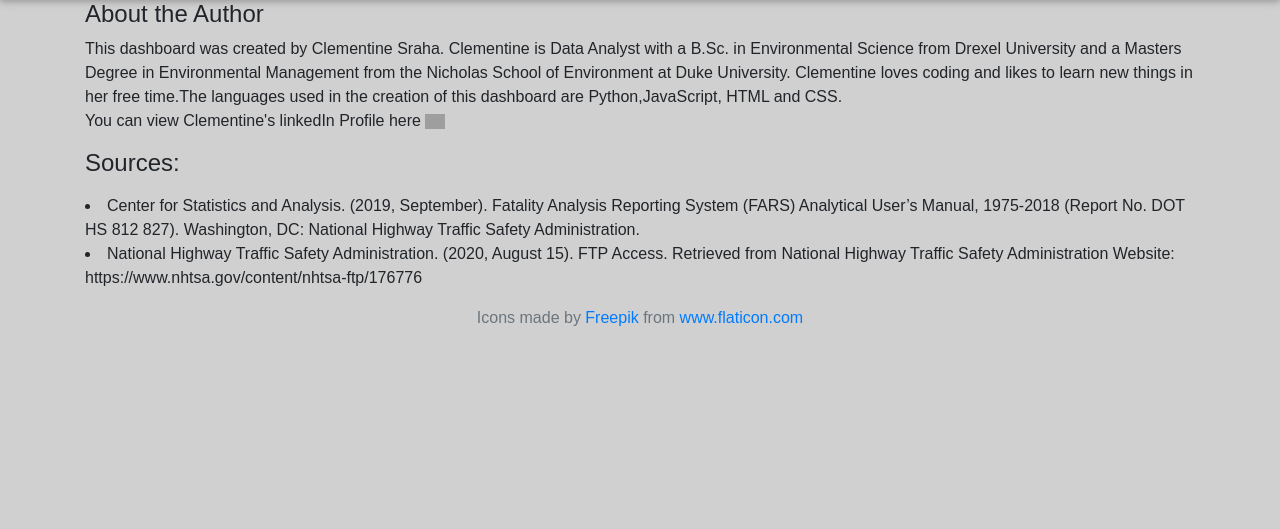
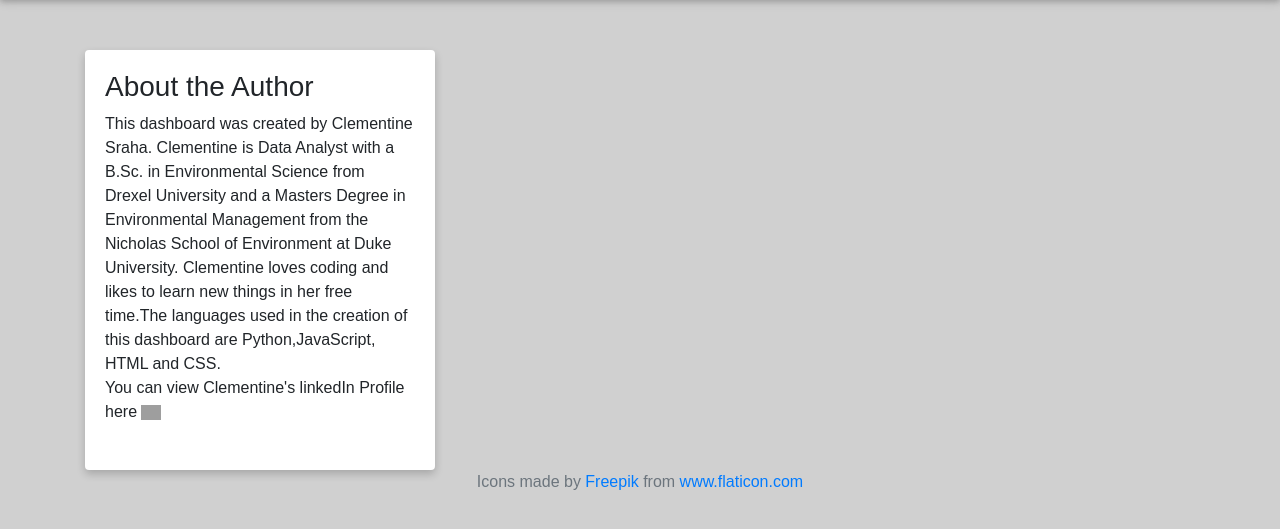
Before and after one commit to clemiblac/Fatal_Accidents, a Flask app: page /about in a window 1280 px wide. Shown: the part 76-605 px from the top of the page. Run offline with Flask 2, Linux system fonts and the light colour scheme; some libraries are stand-ins or nearby versions; grey boxes are pictures that could not be loaded.

Commit message:
changed graph sizing

```diff
--- a/static/css/style.css
+++ b/static/css/style.css
@@ -16,14 +16,51 @@
     margin-left:20px;
     margin-right:20px;
 }
+#bio{
+    margin-top: 50px;
+    padding-left:20px;
+    padding-right:20px;
+    padding-top:20px;
+    padding-bottom:30px;
+}
 
-#myMap{
-    margin-bottom:15px;
+#sources{
+    margin-top:50px;
+
+    padding-top:20px;
+    padding-left:20px;
+    width:1450px;
+    height:200px;
 }
+
+#time-of-day{
+    width:720px;
+    height:500px;
+    margin-right:5px;
+    margin-left:5px;
+}
+
 #gender-age{
-    width:450px;
+    width:720px;
     height:500px;
+    margin-right:5px;
+    margin-left:5px;
 
+}
+
+
+#light-weather{
+    width:720px;
+    height:500px;
+    margin-right:5px;
+    margin-left:5px;
+}
+
+#route{
+    width:720px;
+    height:500px;
+    margin-right:5px;
+    margin-left:5px;
 }
 #footnote{
     font-size:10px
--- a/templates/about.html
+++ b/templates/about.html
@@ -41,35 +41,30 @@
           </div>
       </div>
 </nav>
-  <div class="container">
-
-    <div>
-      <h4>About the Author</h4>
-      <p>This dashboard was created by Clementine Sraha. Clementine is Data Analyst with a B.Sc. in Environmental Science from
+  <div class="container ">
+    <div class="row">
+      <div class="col-4">
+          <div class="card" id="bio">
+              <h3 class="title">About the Author</h3>
+              <p>
+                  This dashboard was created by Clementine Sraha. Clementine is Data Analyst with a B.Sc. in Environmental Science from
                   Drexel University and a Masters Degree in Environmental Management from the Nicholas School of Environment at Duke
                   University. Clementine loves coding and likes to learn new things in her free time.The languages used in the creation
                   of this dashboard are Python,JavaScript, HTML and CSS. <br>
 
                   You can view Clementine's linkedIn Profile here
+
                   <a href="https://www.linkedin.com/in/clementine-sraha/">
                     <img  alt="clemiblac | LinkedIn" width="20px" src="https://cdn.jsdelivr.net/npm/simple-icons@v3/icons/linkedin.svg" />
                   </a>
 
               </p>
+
+          </div>
       </div>
 
-    <div>
-      <h4>Sources:</h4>
-      <p>
-        <li> Center for Statistics and Analysis. (2019, September). Fatality Analysis Reporting System (FARS) Analytical User’s
-         Manual, 1975-2018 (Report No. DOT HS 812 827). Washington, DC: National Highway Traffic Safety Administration.
-        </li>
-        <li> National Highway Traffic Safety Administration. (2020, August 15). FTP Access. Retrieved from National Highway Traffic
-           Safety Administration Website: https://www.nhtsa.gov/content/nhtsa-ftp/176776
-        </li>
-      </p>
   </div>
-  </div>
+
 
 
 
```
Also changed, not shown: static/js/app.js (+1 -7 lines), templates/index.html (+19 -1 lines). Lines whose indentation alone changed are shown as unchanged.
